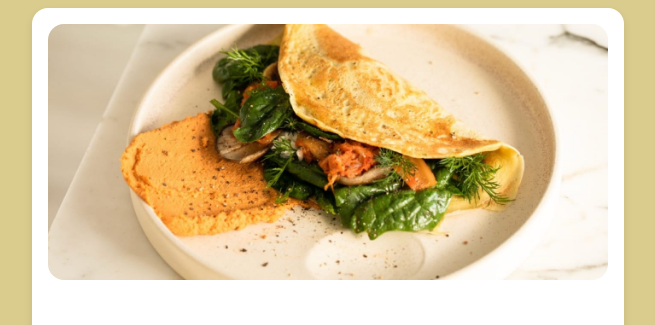
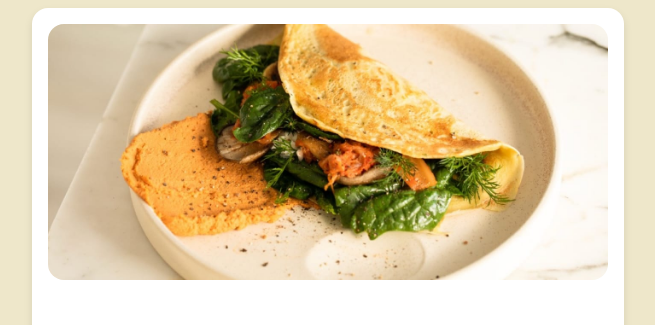
Before and after one commit to Zivi793150/recipe_page, a plain HTML site: page index.html in a window 1280 px wide. Shown: the top 325 px of the page, without its empty margins (312-967 px from the left). Drawn offline with Linux system fonts and the light colour scheme.

Commit message:
fix: Update background color in style.css

```diff
--- a/style.css
+++ b/style.css
@@ -1,5 +1,5 @@
 .body {
-    background-color: #dacc8d;
+    background-color: #eee7ca;
     font-family: 'Outfit', sans-serif;
 }
 
```
